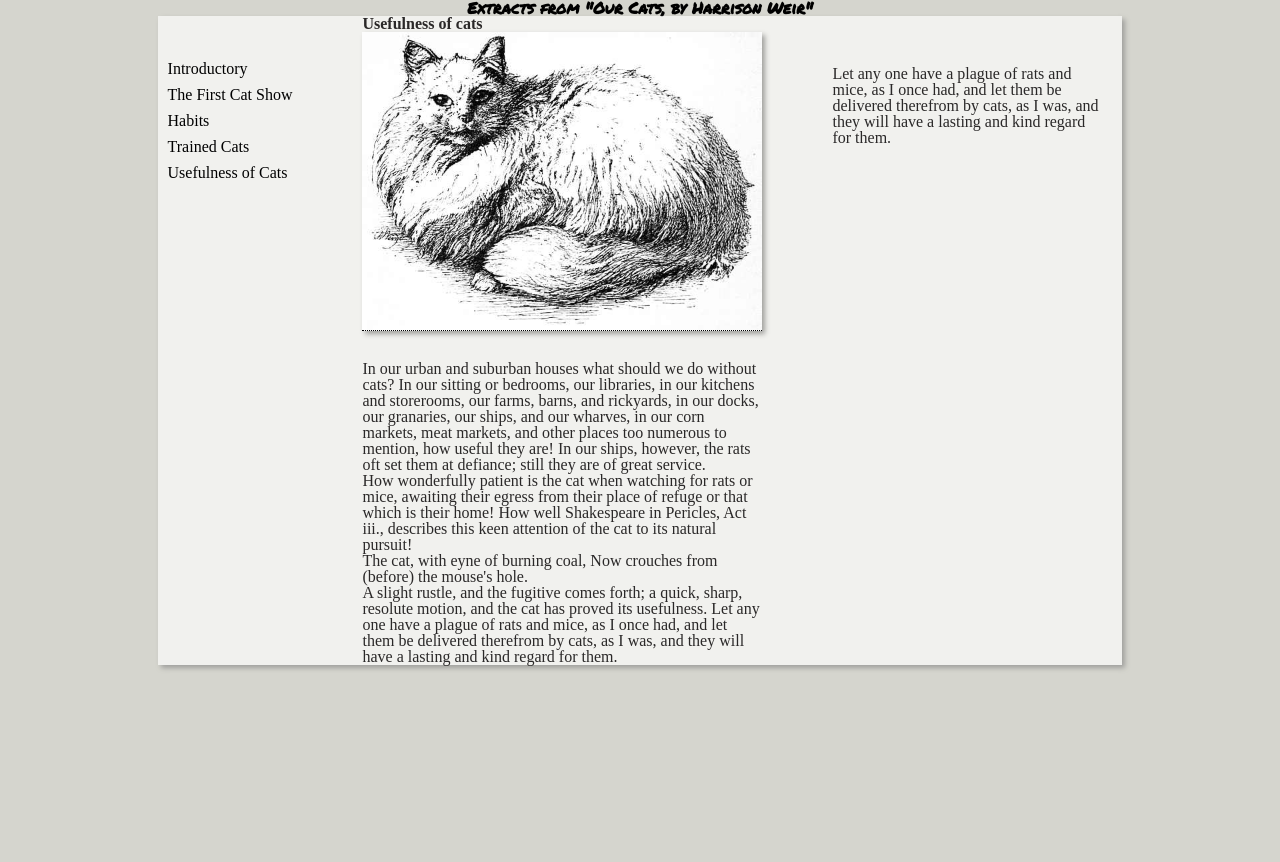
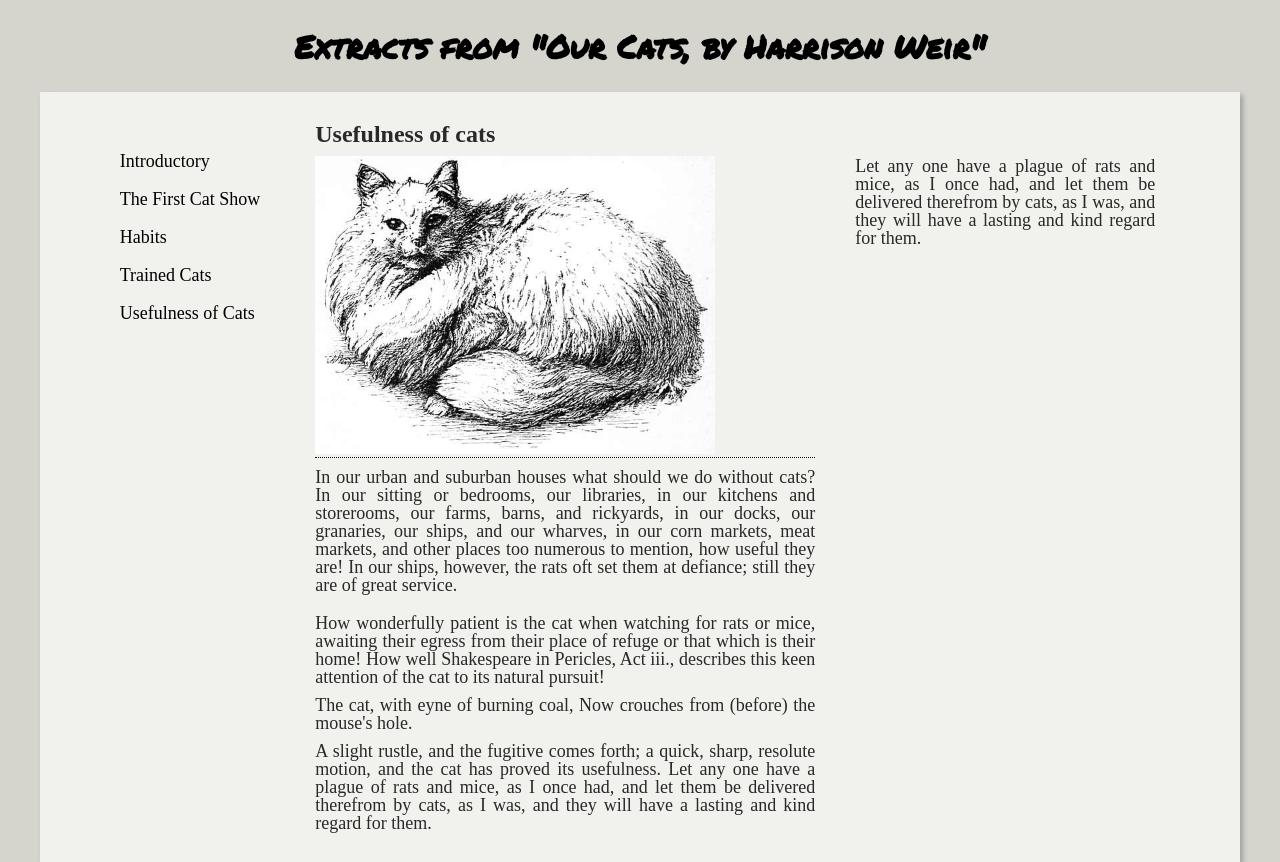
Before and after one commit to Sheps29/layouts, a plain HTML site: page Layout3.html in a window 1280 px wide. Before the commit the page ends 800 px from the top, so only its background shows below. Drawn offline with Linux system fonts and the light colour scheme; a web font is replaced by a local one.

Commit message:
bugfix layouts

```diff
--- a/Layout3.html
+++ b/Layout3.html
@@ -17,7 +17,6 @@
 		<h1>Extracts from "Our Cats, by Harrison Weir"</h1>
 	</header>
 	<article class="block">
-        <div>
 		<nav>
 			<ul>
 				<li><a href="#">Introductory</a></li>
@@ -28,6 +27,7 @@
 			</ul>
 		</nav>
 		<main>
+			<section>
 				<h2>Usefulness of cats</h2>
 				<div class="photo"><img src="./images/fluffy.jpg" alt="cat" class="img"></div>
 				<p>In our urban and suburban houses what should we do without cats? In our sitting or bedrooms, our
@@ -43,12 +43,12 @@
 				<p>A slight rustle, and the fugitive comes forth; a quick, sharp, resolute motion, and the cat has
 					proved its usefulness. Let any one have a plague of rats and mice, as I once had, and let them be
 					delivered therefrom by cats, as I was, and they will have a lasting and kind regard for them.</p>
-            </main>
+			</section>
 			<aside>
 				<p>Let any one have a plague of rats and mice, as I once had, and let them be delivered therefrom by
 					cats, as I was, and they will have a lasting and kind regard for them.</p>
 			</aside>
-        </div>
+		</main>
 	</article>
 </body>
 
--- a/reset.css
+++ b/reset.css
@@ -95,9 +95,9 @@ header,
 hgroup,
 menu,
 nav,
-section {
+/* section {
   display: block
-}
+} */
 
 html {
   height: 100%
--- a/reset3.css
+++ b/reset3.css
@@ -70,7 +70,6 @@ footer,
 header,
 hgroup,
 menu,
-nav,
 output,
 ruby,
 section,
--- a/reset9.css
+++ b/reset9.css
@@ -66,7 +66,6 @@ details,
 embed,
 figure,
 figcaption,
-footer,
 header,
 hgroup,
 menu,
--- a/style.css
+++ b/style.css
@@ -21,13 +21,11 @@ body {
 	}
 }
 
-
-
-
 .block {
 	display: flex;
 	justify-content: center;
 	flex-direction: row;
+	margin: auto;
 	padding: 10px;
 	gap: 30px;
 	max-width: 1200px;
@@ -77,7 +75,7 @@ body {
 
 
 .block main {
-	max-width: 480px;
+	max-width: 700px;
 	display: flex;
 	gap: 30px;
 
--- a/style2.css
+++ b/style2.css
@@ -6,6 +6,9 @@ body {
 .header {
 	display: flex;
 	justify-content: center;
+	font-size: 32px;
+	margin-top: 30px;
+	margin-bottom: 30px;
 
 	@media (max-width: 768px) {
 		font-size: 24px;
@@ -19,49 +22,53 @@ body {
 .block {
 	display: flex;
 	justify-content: center;
-	flex-direction: column;
-}
-
-.block div {
-	display: flex;
 	flex-direction: row;
+	margin: auto;
 	gap: 30px;
 	max-width: 1200px;
 	background-color: rgb(228, 232, 236);
-	border-style: groove;
 
 	@media (max-width: 768px) {
 		flex-direction: column;
 	}
-}
 
-.block nav {
-	max-width: 350px;
-
-	/* @media (max-width: 768px) {
-		max-width: 100%;
-		;
-	} */
+	@media (max-width: 486px) {
+		font-size: 16px;
+	}
 }
 
 .block ul {
 	display: flex;
 	flex-direction: column;
+	flex-wrap: wrap;
+	margin-top: 30px;
+	padding: 20px 10px;
 	list-style-type: none;
-	padding: 150px 10px 100px 10px;
+	font-size: 18px;
 
 	@media (max-width: 768px) {
 		flex-direction: row;
 	}
 }
 
+.block li {
+	padding: 10px 5px;
+}
+
 .block main {
 	display: flex;
-	flex-direction: row;
+	gap: 30px;
+	padding: 20px 10px;
+	/* flex-direction: row; */
 }
 
 .block section {
 	max-width: 480px;
+}
+
+.block h2 {
+	font-size: 24px;
+	padding: 10px 0;
 }
 
 .block aside {
--- a/style3.css
+++ b/style3.css
@@ -7,35 +7,63 @@ body {
 	display: flex;
 	justify-content: center;
 	font-family: "Permanent Marker", cursive;
+	font-size: 32px;
+	margin-top: 30px;
+	margin-bottom: 30px;
+
+	@media (max-width: 768px) {
+		font-size: 24px;
+	}
+
+	@media (max-width: 486px) {
+		font-size: 16px;
+	}
 }
 
 .block {
 	display: flex;
 	justify-content: center;
-}
-
-.block div {
-    display: flex;
-    gap: 60px;
-    justify-content: space-between;
-    max-width: 1000px;
-    margin-bottom: 30px;
+	flex-direction: row;
+	gap: 30px;
+	max-width: 1200px;
+	margin: auto;
 	background-color: rgba(254, 254, 252, 0.695);
 	color: #2a2828;
 	box-shadow: 3px 3px 5px rgb(160, 160, 157);
+
+	@media (max-width: 768px) {
+		flex-direction: column;
 	}
 
-.block nav {
+	@media (max-width: 486px) {
+		font-size: 16px;
+	}
+}
+
+
+
+/* .block nav {
 	max-width: 350px;
 	padding: 35px 10px 210px 10px;
+} */
+
+.block ul {
+	display: flex;
+	flex-direction: column;
+	flex-wrap: wrap;
+	margin-top: 30px;
+	padding: 20px 10px;
+	list-style-type: none;
+	font-size: 18px;
+
+	@media (max-width: 768px) {
+		flex-direction: row;
 	}
-
-nav>ul {
-    list-style-type: none;
 }
 
 .block li {
-    padding-top: 10px;
+	padding: 10px 5px;
+	flex-wrap: wrap;
 }
 
 li>a {
@@ -48,7 +76,27 @@ a:hover {
 }
 
 .block main {
-    max-width: 400px;
+	display: flex;
+	flex-direction: row;
+	gap: 30px;
+	padding: 20px 10px;
+	font-size: 18px;
+}
+
+.block section {
+	display: flex;
+	flex-direction: column;
+	max-width: 500px;
+	text-align: justify;
+}
+
+.block h2 {
+	font-size: 24px;
+	padding: 10px 0;
+}
+
+section>p {
+	padding: 10px 0;
 }
 
 .img {
@@ -84,10 +132,7 @@ a:hover {
 
 .block aside {
 	max-width: 300px;
+	margin: 20px 5px;
+	padding: 25px 5px;
+	text-align: justify;
 }
-
-aside>p {
-    position: relative;
-    top: 50px;
-    padding: 0 15px 0 10px;
-}
--- a/style5.css
+++ b/style5.css
@@ -14,6 +14,17 @@ body {
 	justify-content: center;
 	text-shadow: 2px 2px 5px rgb(60, 59, 59);
 	color: rgb(221, 221, 209);
+	font-size: 40px;
+	margin-top: 30px;
+	margin-bottom: 30px;
+
+	@media (max-width: 768px) {
+		font-size: 32px;
+	}
+
+	@media (max-width: 486px) {
+		font-size: 24px;
+	}
 }
 
 .block {
@@ -34,6 +45,15 @@ body {
 	justify-content: center;
 	padding: 10px 0 10px 0;
 	border-style: ridge;
+	font-size: 32px;
+
+	@media (max-width: 768px) {
+		font-size: 24px;
+	}
+
+	@media (max-width: 486px) {
+		font-size: 26px;
+	}
 }
 
 .wrapper div {
@@ -41,6 +61,11 @@ body {
 	justify-content: space-between;
 	flex-direction: row;
 	max-width: 1200px;
+	text-align: justify;
+
+	@media (max-width: 768px) {
+		flex-direction: column;
+	}
 }
 
 .left {
@@ -49,6 +74,10 @@ body {
 	padding: 35px 10px 0 10px;
 	background-color: rgba(222, 226, 230, 0.448);
 	box-shadow: 3px 3px 5px rgb(89, 87, 87);
+
+	@media (max-width: 768px) {
+		margin: 10px 10px;
+	}
 }
 
 .block main {
@@ -56,6 +85,10 @@ body {
 	margin-right: 30px;
 	padding-left: 10px;
 	color: #000;
+
+	@media (max-width: 768px) {
+		margin: 10px 10px;
+	}
 }
 
 .left~aside {
@@ -63,6 +96,10 @@ body {
 	padding: 35px 10px 0 10px;
 	background-color: rgba(222, 226, 230, 0.448);
 	box-shadow: 3px 3px 5px rgb(89, 87, 87);
+
+	@media (max-width: 768px) {
+		margin: 10px 10px;
+	}
 }
 
 .block footer {
--- a/style9.css
+++ b/style9.css
@@ -9,11 +9,40 @@ body {
 	margin: 1% 20% 10% 20%;
 }
 
+.header {
+	display: flex;
+	flex-direction: column;
+	max-width: 1200px;
+	width: 1200px;
+	font-size: 32px;
+	margin: auto;
+	border-bottom: 2px inset black;
+}
+
+.header h1 {
+	padding: 5px 0;
+}
+
+.header h3 {
+	padding: 10px 0;
+}
+
+.header p {
+	font-size: 16px;
+}
+
 .block {
 	display: flex;
+	justify-content: center;
+	margin: auto;
 	flex-grow: 1;
 	max-width: 1200px;
 	font-size: 24px;
+
+	@media (max-width: 768px) {
+		flex-direction: column;
+		width: 1200px;
+	}
 }
 
 .block>aside {
@@ -22,20 +51,37 @@ body {
 	padding: 15px 15px 0 15px;
 	height: 100%;
 	background-color: rgb(223, 217, 210);
+
+	@media (max-width: 768px) {
+		max-width: 1200px;
+	}
 }
 
 .block aside>h3 {
 	margin-bottom: 20px;
-
+	font-size: 24px;
 }
 
-nav>ul {
+.block ul {
+
+	display: flex;
+	flex-direction: column;
 	list-style-type: none;
 	padding: 0;
+
+	@media (max-width: 768px) {
+		flex-direction: row;
+
+		font-size: 24px;
+	}
+
+	@media (max-width: 486px) {
+		font-size: 16px;
+	}
 }
 
 .block li {
-	padding-bottom: 10px;
+	padding: 10px 10px;
 }
 
 .block li:hover {
@@ -53,10 +99,21 @@ nav>ul {
 	color: black;
 }
 
-.block>article {
+.block article {
 	max-width: 600px;
 	margin: 10px 0;
 	padding: 15px 15px 0 15px;
+
+	@media (max-width: 768px) {
+		font-size: 24px;
+		max-width: 1200px;
+		margin: 5px 15px;
+		padding-right: 25px;
+	}
+
+	@media (max-width: 486px) {
+		font-size: 16px;
+	}
 }
 
 .wrapper {
@@ -69,7 +126,11 @@ nav>ul {
 }
 
 .footer {
-
+	display: flex;
+	max-width: 1200px;
+	width: 1200px;
+	margin: auto;
 	padding: 15px 0;
 	background-color: rgb(171, 161, 161);
+
 }
```
Also changed, not shown: Layout2.html (+0 -2 lines), layout9.html (+2 -2 lines), layout5.html (indentation only). Lines whose indentation alone changed are shown as unchanged.
